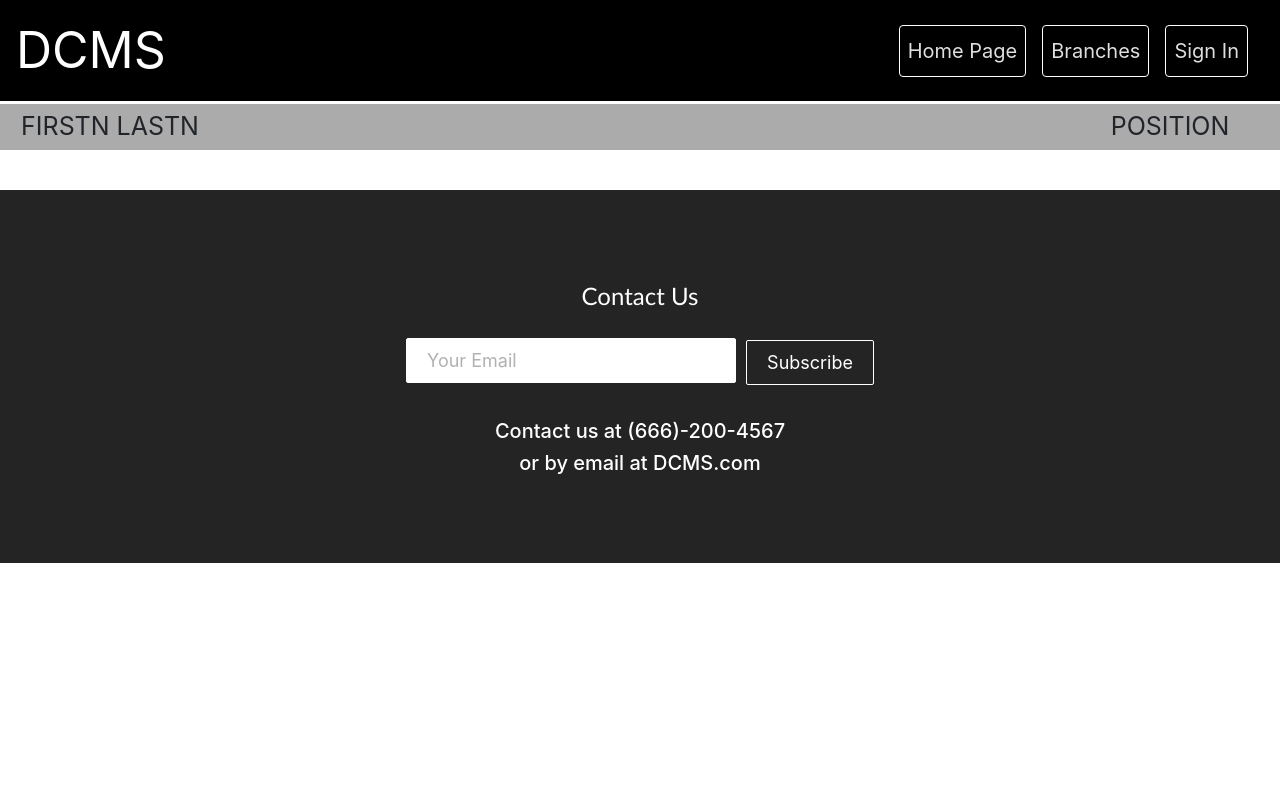
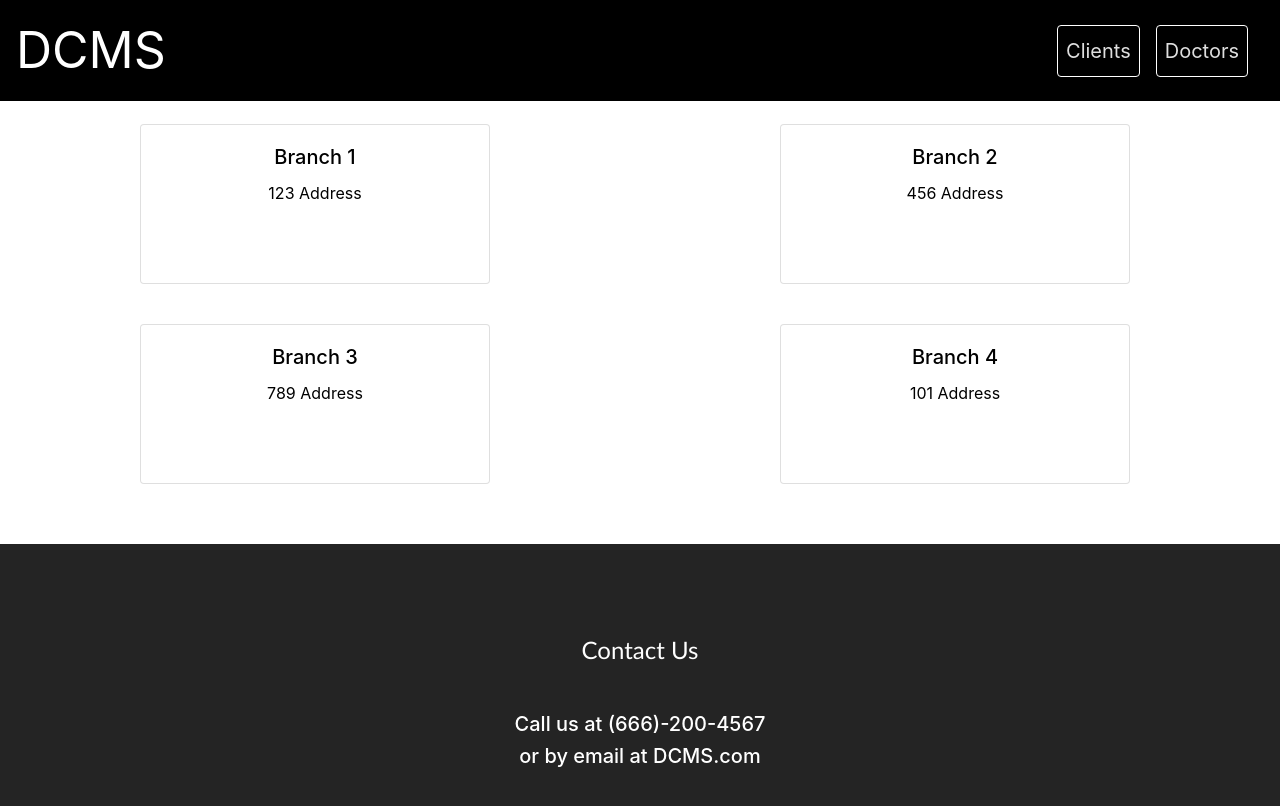
Before and after one commit to Akram-El-Gaouny/CSI-2132, a React (Create React App) app in the folder db-project/: page /CSI-2132/branches in a window 1280 px wide. Before the commit this address led to /CSI-2132. Shown: the top 806 px of the page. Built offline with nearby package versions, Linux system fonts and the light colour scheme.

Commit message:
Added Branches page

```diff
--- a/db-project/package.json
+++ b/db-project/package.json
@@ -10,6 +10,7 @@
     "axios": "^0.26.1",
     "gh-pages": "^3.2.3",
     "react": "^17.0.2",
+    "react-bootstrap": "^2.2.2",
     "react-dom": "^17.0.2",
     "react-router-dom": "^5.3.0",
     "react-scripts": "5.0.0",
--- a/db-project/src/App.js
+++ b/db-project/src/App.js
@@ -13,6 +13,7 @@ import {useState} from "react";
 import {UserContext} from "./Contexts/UserContext"
 import SignIn from "./components/Authentication/signin";
 import HomePage from "./components/HomePage/homepage";
+import Branches from "./components/Branches/branches";
 
 function App() {
   const [user, setUser] = useState({
@@ -33,7 +34,7 @@ function App() {
           <Navbar
             List={[
               { display: "Home Page", path: "/CSI-2132/homepage" },
-              { display: "Branches", path: "/CSI-2132" },
+              { display: "Branches", path: "/CSI-2132/branches" },
               { display: "Sign In", path: "/CSI-2132/signin" }
             ]}
           />
@@ -46,8 +47,6 @@ function App() {
           <Navbar
             List={[
               { display: "Home Page", path: "/CSI-2132/homepage" },
-              { display: "Sign Up", path: "/CSI-2132" },
-
             ]}
           />
           <SignIn />
@@ -66,6 +65,18 @@ function App() {
           <Footer />
         </Route>
 
+        <Route exact path="/CSI-2132/branches">
+          <Navbar
+            List={[
+              { display: "Clients", path: "/CSI-2132/" },
+              { display: "Doctors", path: "/CSI-2132" },
+
+            ]}
+          />
+          <Branches />
+          <Footer />
+        </Route>
+
         <Route exact path="/*">
           <Redirect to={"/CSI-2132"} />
         </Route>
--- /dev/null
+++ b/db-project/src/components/Branches/Box.css
@@ -0,0 +1,18 @@
+.box {
+  margin: 20px;
+  width: 350px;
+  height: 400px;
+  color: black;
+  text-align: center;
+}
+.grid {
+  min-height: 100%;
+  display: flex;
+  flex-wrap: wrap;
+  flex-direction: row;
+}
+.grid > div {
+  flex-basis: calc(50% - 40px);
+  padding-left: 100px;
+  color: #000;
+}
--- /dev/null
+++ b/db-project/src/components/Branches/branches.js
@@ -0,0 +1,44 @@
+import React from "react";
+import "./Box.css";
+import { Card } from "react-bootstrap";
+
+const branches = () => {
+  const cardInfo = [
+    {
+      title: "Branch 1",
+      address: "123 Address",
+    },
+    {
+      title: "Branch 2",
+      address: "456 Address",
+    },
+    {
+        title: "Branch 3",
+        address: "789 Address",
+    },
+    {
+        title: "Branch 4",
+        address: "101 Address",
+    },
+
+  ];
+
+  const renderCard = (card, index) => {
+    return (
+        <div className="container">
+        <a href="/CSI-2132/homepage">
+      <Card style={{ height: "10rem" }} key={index} className="box">
+        <Card.Body>
+          <Card.Title>{card.title}</Card.Title>
+          <Card.Text>{card.address}</Card.Text>
+        </Card.Body>
+      </Card>
+      </a>
+      </div>
+    );
+  };
+
+  return <div className="grid">{cardInfo.map(renderCard)}</div>;
+};
+
+export default branches;
--- a/db-project/src/components/HomePage/homepage.js
+++ b/db-project/src/components/HomePage/homepage.js
@@ -4,10 +4,10 @@ import './homepage.css';
 function HomePage() {
   return (
     <div className='hero-container'>
-      <img src='images/dentist.jpeg' />
+      <img src='images/dentist.jpeg' alt='' />
       <h1>Dentist Clinic</h1>
       <div className='hero-btns'>
-      <button className='btn' >Branches</button>
+      <a href="/CSI-2132/branches" className='btn' >Branches</a>
       </div>
     </div>
 
--- a/db-project/src/components/layout/Footer.js
+++ b/db-project/src/components/layout/Footer.js
@@ -10,16 +10,7 @@ function Footer() {
           Contact Us
         </p>
         <div className='input-areas'>
-          <form>
-            <input
-              className='footer-input'
-              name='email'
-              type='email'
-              placeholder='Your Email'
-            />
-            <Button buttonStyle='btn--outline'>Subscribe</Button>
-          </form>
-          <h5 style={{paddingTop:"20px"}}>Contact us at (666)-200-4567</h5>
+          <h5 style={{paddingTop:"20px"}}> Call us at (666)-200-4567</h5>
           <h5>or by email at DCMS.com</h5>
         </div>
       </section>
```
Also changed, not shown: 1 other file (tests, documents, lock files or other folders).
